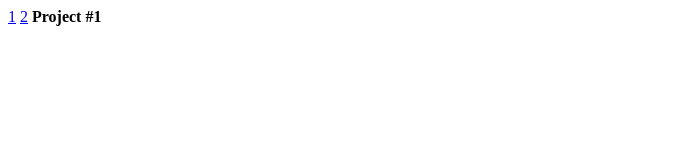
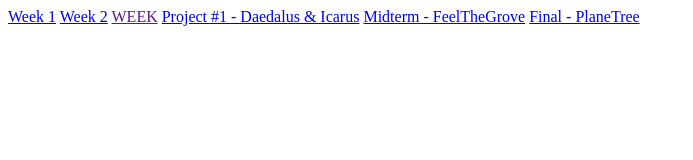
Before and after one commit to JudyZhang05/JudyZhang_MEDP331, a plain HTML site: page index.html in a window 1280 px wide. Shown: the whole page, without its empty margins (0-693 px from the left). Drawn offline with Linux system fonts and the light colour scheme.

Commit message:
Updates readme

```diff
--- a/index.html
+++ b/index.html
@@ -6,10 +6,11 @@
     <title>MEDP 331 - Index</title>
 </head>
 <body>
-    <a href="./W1_htmlcss/HTML_CSS.html">1</a>
-    <a href="./W2_ecom/e_shop.html">2</a>
-    <b>Project #1</b>
-    <!-- https://abounding-laser-0da.notion.site/Project-1-Due-September-26-2024-89b2b509721c46a4a2cf4e1e5495e330 -->
-
+    <a href="./W1_htmlcss/HTML_CSS.html">Week 1</a>
+    <a href="./W2_ecom/e_shop.html">Week 2</a>
+    <a href="">WEEK</a>
+    <a href="https://judyzhang05.github.io/P1_MEDP280/">Project #1 - Daedalus & Icarus</a>
+    <a href="https://feelthegrove.glitch.me">Midterm - FeelTheGrove</a>
+    <a href="https://planetree.glitch.me">Final - PlaneTree</a>
 </body>
 </html>
```
Also changed, not shown: 1 other file.
